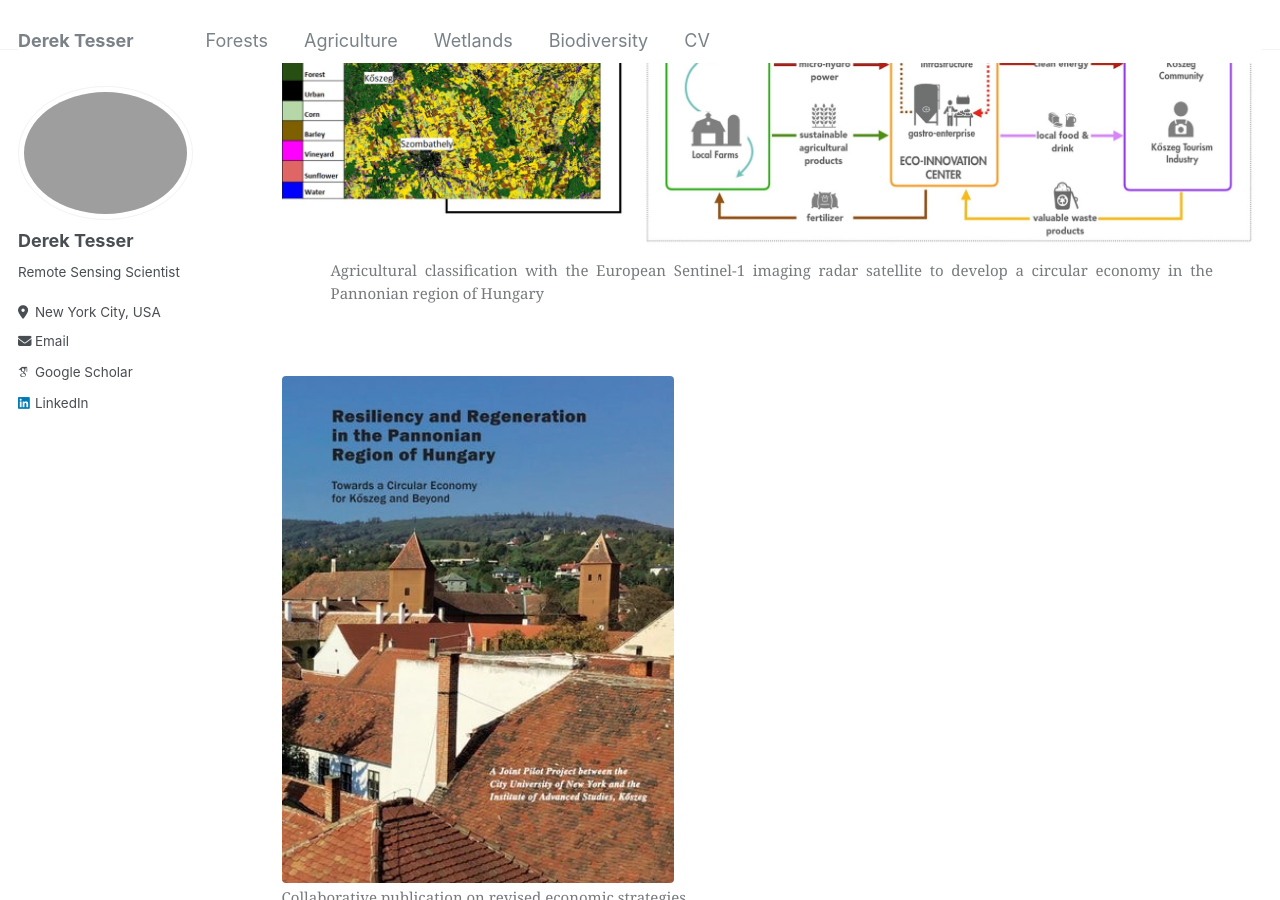
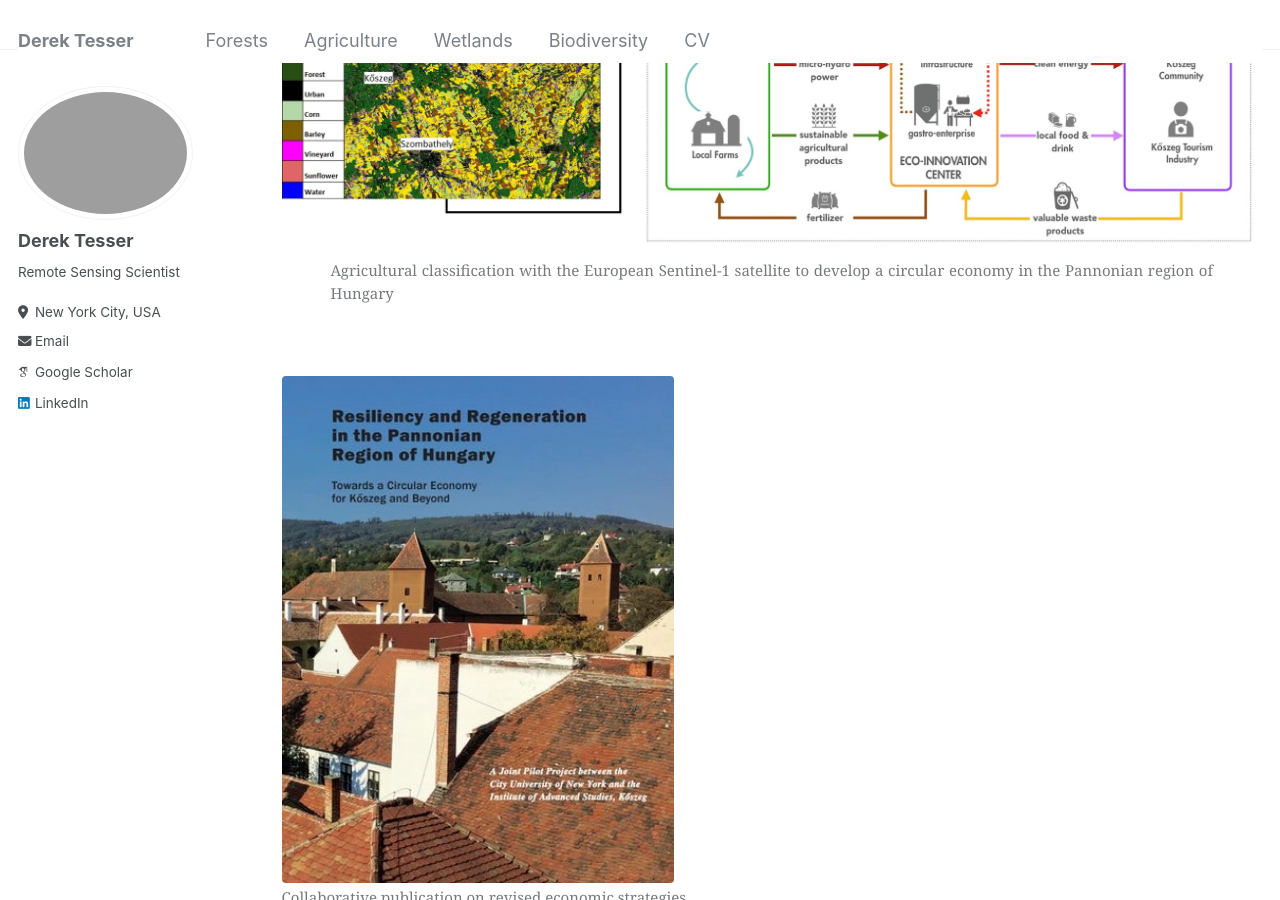
Before and after one commit to dstesser/dstesser.github.io, a Jekyll site: the page built from _pages/agriculture.md, in a window 1280 px wide and 900 px high, scrolled down 1266 px. Built offline with Jekyll 4.4.1, drawn with Linux system fonts in a browser that asks for light colours; some web fonts are replaced.

Commit message:
Update agriculture.md

```diff
--- a/_pages/agriculture.md
+++ b/_pages/agriculture.md
@@ -40,7 +40,7 @@ Update text here on what we did for agriclture inventories to reinvision circula
 <div style="text-align:center;">
     <figure style="display:inline-block;">
         <img src="https://raw.githubusercontent.com/dstesser/dstesser.github.io/master/images/pannonian_circular_economy.jpg" style="width: 100%;">
-        <figcaption style="font-size: 15px; max-width: 90%; text-align:justify; margin: 0 auto; margin-top: -15px;">Agricultural classification with the European Sentinel-1 imaging radar satellite to develop a circular economy in the Pannonian region of Hungary</figcaption>
+        <figcaption style="font-size: 15px; max-width: 90%; text-align:justify; margin: 0 auto; margin-top: -15px;">Agricultural classification with the European Sentinel-1 satellite to develop a circular economy in the Pannonian region of Hungary</figcaption>
     </figure>
 </div>
 
```
